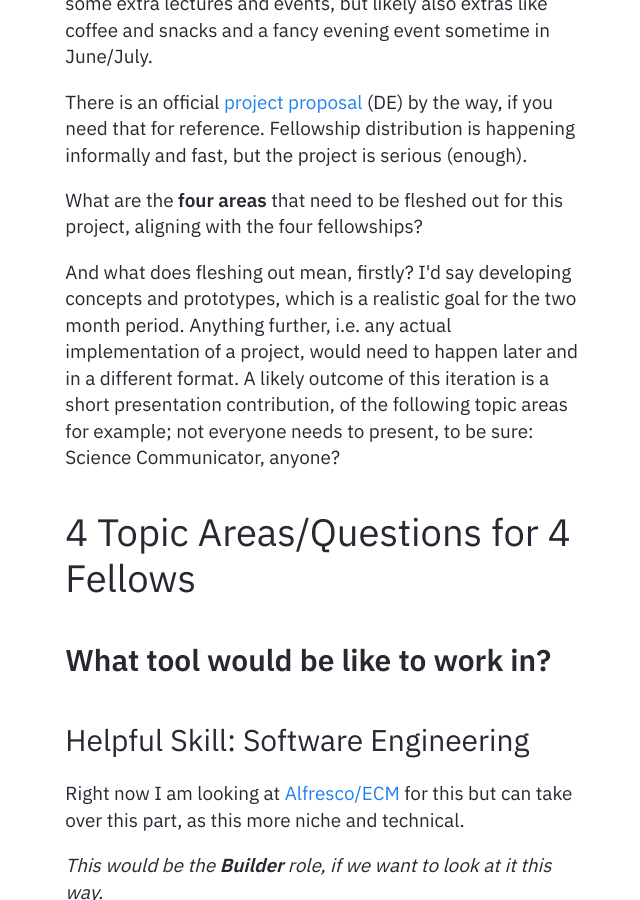
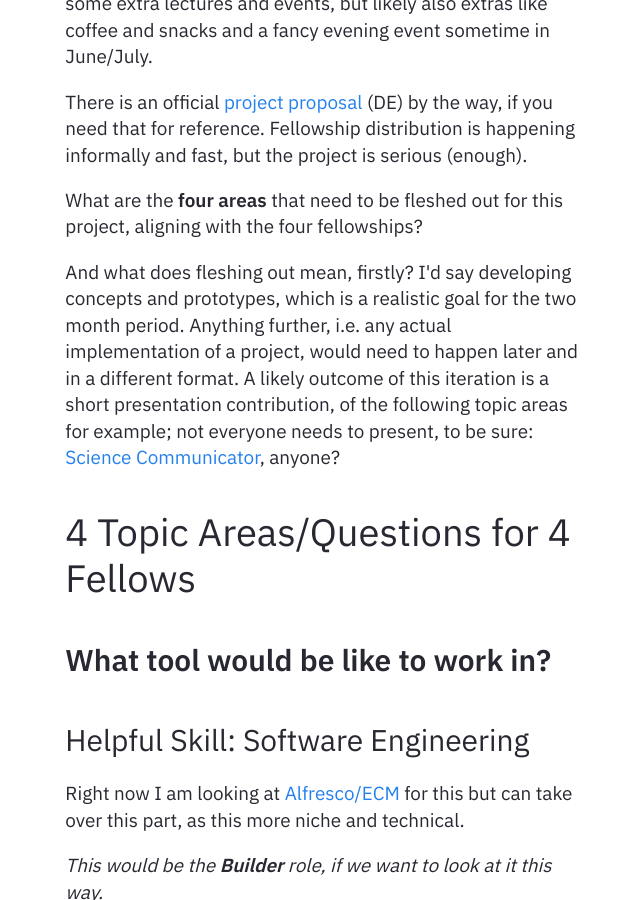
Before and after one commit to heseltime/heseltime.github.io, a Jekyll site: the page built from _notes/Public/LIFT_C and OIS Community Call for Fellows!.md, in a window 1280 px wide and 900 px high, scrolled down 2255 px. Shown: the whole window, without its empty margins (313-953 px from the left). Built offline with Jekyll 4.4.1, drawn with Linux system fonts in a browser that asks for light colours; some of the changed lines change nothing that is shown; some of the changed text lies outside the part shown.

Commit message:
Internal link

```diff
--- a/_notes/Public/LIFT_C and OIS Community Call for Fellows!.md
+++ b/_notes/Public/LIFT_C and OIS Community Call for Fellows!.md
@@ -14,7 +14,7 @@ date: 02-03-2024
 To summarize and from my perspective: I need help with the four points below to check assumptions and clean up data going into my thesis, but I think the potential of the project outlined here goes beyond an academic research project alone and I am happy and honored that [LIFT_C (Institute for Transformative Change)](https://www.jku.at/lift-c/) and the [OIC (Open Innovation Center)](https://www.jku.at/campus/der-jku-campus/campusfuehrung/self-guided-jku-campus-tour/oic/)/[Open Innovation in Science](https://www.jku.at/lit-open-innovation-center/open-innovation-in-science/) (with [LBG (Ludwig Boltzmann Gesellschaft)](https://ois.lbg.ac.at/)) agree.
 
 **Read on for an opportunity that might be interesting to you!**
-# Fellowship Opportunity April and May 2024 (2600 EUR total/research employment with JKU's Open Innovation Center included)
+# Fellowship Opportunity April and May 2024 (2600 EUR total (p.P.) research employment with JKU's Open Innovation Center included)
 
 The cool thing is, for **any AI Bachelors or Masters students that want to get involved, especially,** that the fellowship offers both credits and money: 3 ECTS and 2 Months (April and May 2024) employment a 20 hrs/wk and 1299.60 EUR/M, so ca. 2600 EUR total for this project, can be offered for continuous contributions in this time period. Since I am living at [KHG](https://www.dioezese-linz.at/khg/leben), the academic catholic society in Linz, and its JKU center is right by OIC/LIFT_C geographically speaking, my idea is to advertize this to this community especially. (Professors at two of the three backing institutes, IIS, Institute of Integrated Study at JKU, and FAW, Institute for Application-oriented Knowledge Processing, also at JKU), might also nominate.)
 
@@ -29,7 +29,7 @@ There is an official [project proposal](../../assets/pdf/JKU_CommunityCall_Antra
 
 What are the **four areas** that need to be fleshed out for this project, aligning with the four fellowships?
 
-And what does fleshing out mean, firstly? I'd say developing concepts and prototypes, which is a realistic goal for the two month period. Anything further, i.e. any actual implementation of a project, would need to happen later and in a different format. A likely outcome of this iteration is a short presentation contribution, of the following topic areas for example; not everyone needs to present, to be sure: Science Communicator, anyone?
+And what does fleshing out mean, firstly? I'd say developing concepts and prototypes, which is a realistic goal for the two month period. Anything further, i.e. any actual implementation of a project, would need to happen later and in a different format. A likely outcome of this iteration is a short presentation contribution, of the following topic areas for example; not everyone needs to present, to be sure: [Science Communicator](#science-communicator), anyone?
 
 # 4 Topic Areas/Questions for 4 Fellows
 
@@ -61,7 +61,9 @@ This will happen in coordination with IIS: there is a solid data set already! Mo
 
 ### Helpful Skill: General AI background, Science Communication!
 
-The service model idea is part of this project as well as there is a legislative need currently. Once, again please see [project proposal](../../assets/pdf/JKU_CommunityCall_Antrag_Final_Rework.pdf) (DE) for details.
+<div id="science-communicator">The service model idea is part of this project as well as there is a legislative need currently.</div>
+
+Once, again please see [project proposal](../../assets/pdf/JKU_CommunityCall_Antrag_Final_Rework.pdf) (DE) for details on the context.
 
 *I see this as a communicative, **Presenter**-type role.*
 
```
